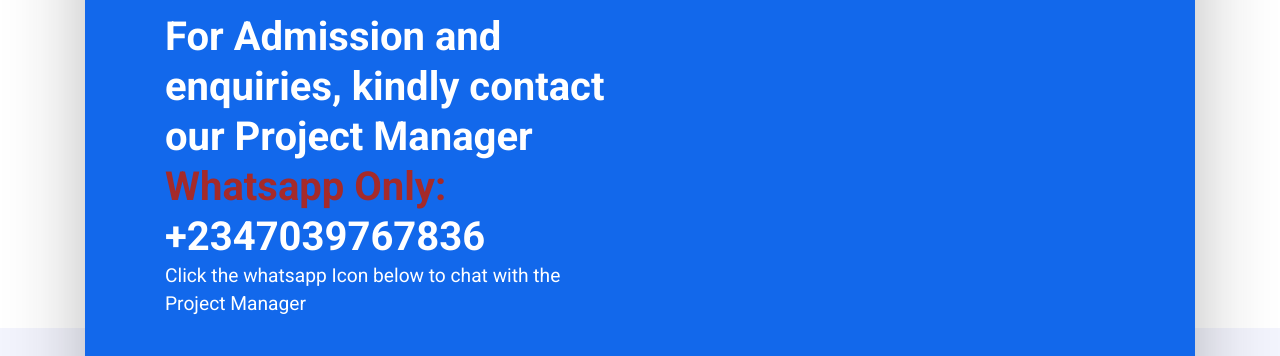
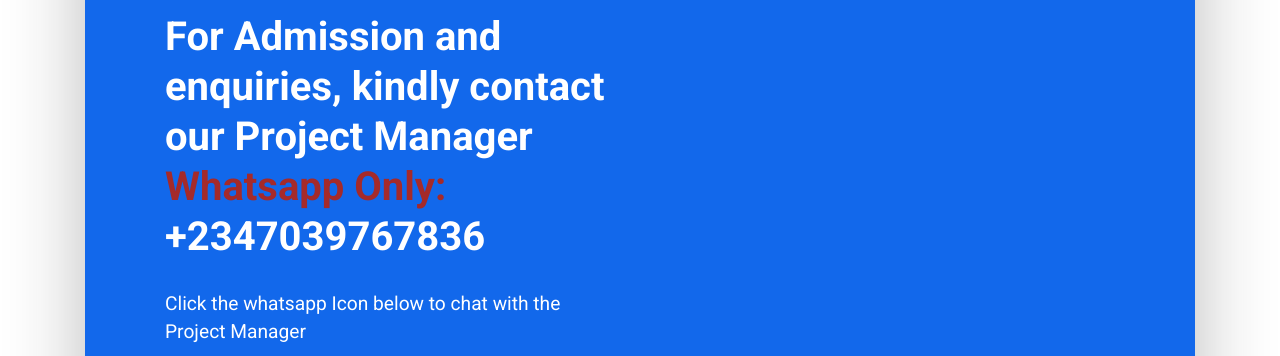
Before and after one commit to Rammykul/Enezeweb, a plain HTML site: page contact.html in a window 1280 px wide. Shown: the part 839-1195 px from the top of the page. Drawn offline with Linux system fonts and the light colour scheme; a web font is replaced by a local one.

Commit message:
I modified my code

```diff
--- a/contact.html
+++ b/contact.html
@@ -276,7 +276,7 @@
                                         <p style="color: white; font-size: larger;">Click the whatsapp Icon below to chat with the founder</p> <br>
                                         <a href="https://api.whatsapp.com/send?phone=2347089921243"><img src="Pictures/whatsapplogo1.png" height="10%" width="10%"></a>
                                    <br><br>  <p class="cta-title"><span style="color: brown;"></span>For Admission and enquiries, kindly contact our Project Manager <br><span style="color: brown;">Whatsapp Only:</span> <br>+2347039767836</p>
-                                   <p style="color: white; font-size: larger;">Click the whatsapp Icon below to chat with the Project Manager</p> <br>
+                                   <br><p style="color: white; font-size: larger;">Click the whatsapp Icon below to chat with the Project Manager</p> <br>
                                     <a href="https://api.whatsapp.com/send?phone=2347039767836"><img src="Pictures/whatsapplogo1.png" height="10%" width="10%"></a>
                                 </div>
                             </div>
```
